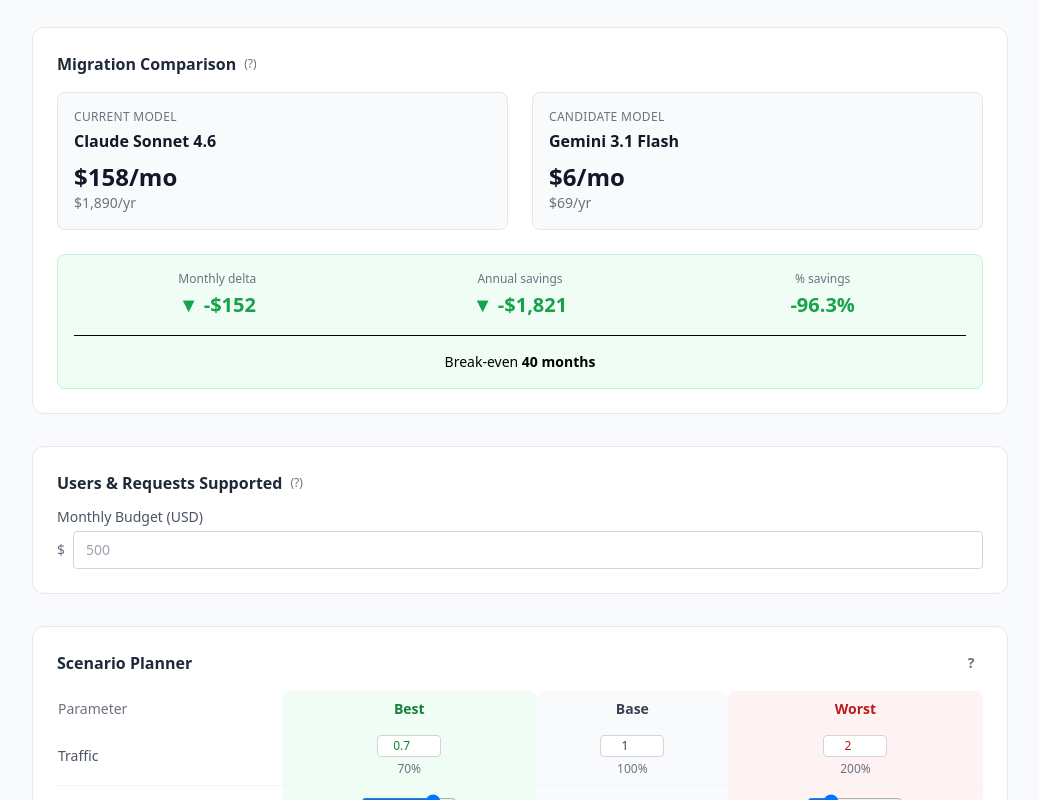
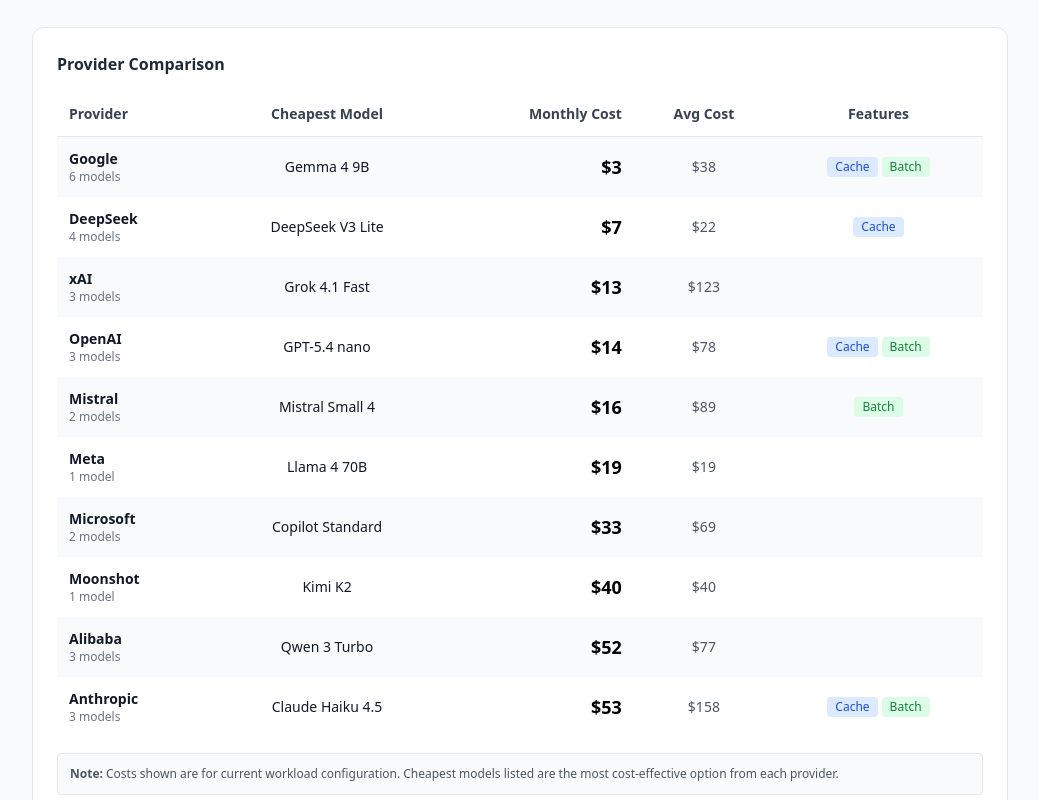
Before and after one commit to tayna99/token_simulator, a React (Vite) app: page / in a window 1280 px wide. Shown: the part 2460-3260 px from the top of the page, without its empty margins (120-1159 px from the left). Built offline with nearby package versions, Linux system fonts and the light colour scheme.

Commit message:
feat: provider comparison table showing cheapest models per vendor and feature support

```diff
--- a/src/App.tsx
+++ b/src/App.tsx
@@ -14,6 +14,7 @@ import { BatchAnalyzer } from './components/BatchAnalyzer'
 import { CacheAnalyzer } from './components/CacheAnalyzer'
 import { CostProjection } from './components/CostProjection'
 import { ModelRecommendation } from './components/ModelRecommendation'
+import { ProviderComparison } from './components/ProviderComparison'
 import { SummaryCard } from './components/SummaryCard'
 import { RoleSelector } from './components/RoleSelector'
 import { PeriodSelector } from './components/PeriodSelector'
@@ -193,6 +194,8 @@ function App() {
           }}
         />
 
+        <ProviderComparison state={state} />
+
         {/* Role-aware panel ordering */}
         {ROLE_PACK[state.role].emphasisOrder.map(panelName => {
           switch (panelName) {
--- /dev/null
+++ b/src/components/ProviderComparison/index.tsx
@@ -0,0 +1,134 @@
+import { useMemo } from 'react'
+import { calculateCost } from '../../lib/calculator'
+import { fmtCurrency } from '../../lib/format'
+import { MODELS } from '../../data/models'
+import type { SimState } from '../../App'
+
+type Provider = typeof MODELS[0]['provider']
+
+interface ProviderStats {
+  provider: Provider
+  modelCount: number
+  cheapestModel: typeof MODELS[0]
+  cheapestCost: number
+  averageCost: number
+  hasCaching: boolean
+  hasBatch: boolean
+}
+
+const PROVIDER_NAMES: Record<Provider, string> = {
+  anthropic: 'Anthropic',
+  openai: 'OpenAI',
+  google: 'Google',
+  xai: 'xAI',
+  microsoft: 'Microsoft',
+  meta: 'Meta',
+  mistral: 'Mistral',
+  deepseek: 'DeepSeek',
+  alibaba: 'Alibaba',
+  moonshot: 'Moonshot',
+}
+
+interface Props {
+  state: SimState
+}
+
+export function ProviderComparison({ state }: Props) {
+  const stats = useMemo(() => {
+    const providerMap = new Map<Provider, ProviderStats>()
+
+    MODELS.forEach(model => {
+      const cost = calculateCost({
+        model,
+        monthlyInputTokens: state.periodInputTokens,
+        monthlyOutputTokens: state.periodOutputTokens,
+        cacheHitRate: state.cacheHitRate,
+        batchEnabled: state.batchEnabled,
+      }).monthlyCost
+
+      if (!providerMap.has(model.provider)) {
+        providerMap.set(model.provider, {
+          provider: model.provider,
+          modelCount: 0,
+          cheapestModel: model,
+          cheapestCost: cost,
+          averageCost: 0,
+          hasCaching: false,
+          hasBatch: false,
+        })
+      }
+
+      const stats = providerMap.get(model.provider)!
+      stats.modelCount++
+      stats.averageCost = (stats.averageCost * (stats.modelCount - 1) + cost) / stats.modelCount
+      stats.hasCaching = stats.hasCaching || model.cacheDiscount > 0
+      stats.hasBatch = stats.hasBatch || model.batchDiscount > 0
+
+      if (cost < stats.cheapestCost) {
+        stats.cheapestModel = model
+        stats.cheapestCost = cost
+      }
+    })
+
+    return Array.from(providerMap.values()).sort((a, b) => a.cheapestCost - b.cheapestCost)
+  }, [state])
+
+  return (
+    <section className="bg-white rounded-xl border border-gray-200 p-4 md:p-6">
+      <h2 className="text-sm md:text-base font-semibold text-gray-800 mb-4">Provider Comparison</h2>
+
+      <div className="overflow-x-auto">
+        <table className="w-full text-sm">
+          <thead>
+            <tr className="border-b border-gray-200">
+              <th className="text-left py-3 px-3 font-semibold text-gray-700">Provider</th>
+              <th className="text-center py-3 px-3 font-semibold text-gray-700">Cheapest Model</th>
+              <th className="text-right py-3 px-3 font-semibold text-gray-700">Monthly Cost</th>
+              <th className="text-center py-3 px-3 font-semibold text-gray-700">Avg Cost</th>
+              <th className="text-center py-3 px-3 font-semibold text-gray-700">Features</th>
+            </tr>
+          </thead>
+          <tbody>
+            {stats.map((provider, idx) => (
+              <tr key={provider.provider} className={idx % 2 === 0 ? 'bg-gray-50' : ''}>
+                <td className="py-3 px-3 font-semibold text-gray-900">
+                  {PROVIDER_NAMES[provider.provider]}
+                  <div className="text-xs text-gray-500 font-normal">
+                    {provider.modelCount} model{provider.modelCount !== 1 ? 's' : ''}
+                  </div>
+                </td>
+                <td className="py-3 px-3 text-center text-gray-900">
+                  <div className="font-medium text-sm">{provider.cheapestModel.name}</div>
+                </td>
+                <td className="py-3 px-3 text-right">
+                  <div className="font-bold text-lg">{fmtCurrency(provider.cheapestCost)}</div>
+                </td>
+                <td className="py-3 px-3 text-center text-gray-600">
+                  {fmtCurrency(provider.averageCost)}
+                </td>
+                <td className="py-3 px-3 text-center">
+                  <div className="flex gap-1 justify-center flex-wrap">
+                    {provider.hasCaching && (
+                      <span className="text-xs bg-blue-100 text-blue-700 px-2 py-0.5 rounded">
+                        Cache
+                      </span>
+                    )}
+                    {provider.hasBatch && (
+                      <span className="text-xs bg-green-100 text-green-700 px-2 py-0.5 rounded">
+                        Batch
+                      </span>
+                    )}
+                  </div>
+                </td>
+              </tr>
+            ))}
+          </tbody>
+        </table>
+      </div>
+
+      <div className="mt-4 text-xs text-gray-600 bg-gray-50 border border-gray-200 rounded p-3">
+        <strong>Note:</strong> Costs shown are for current workload configuration. Cheapest models listed are the most cost-effective option from each provider.
+      </div>
+    </section>
+  )
+}
```
